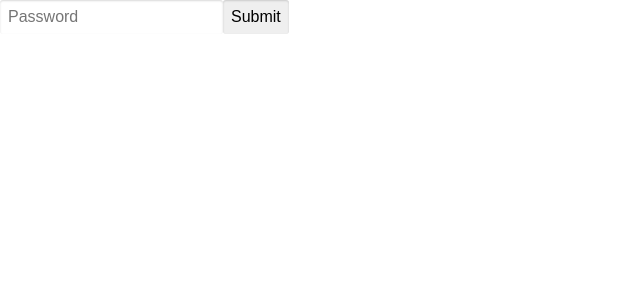
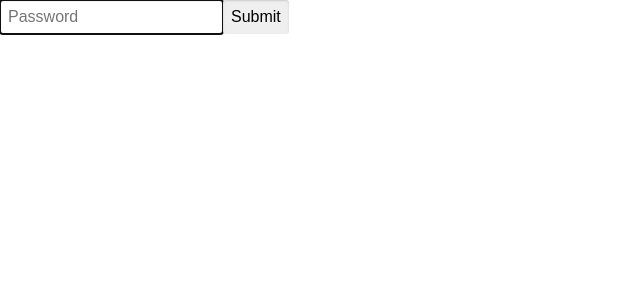
Before and after one commit to dpaakash/food-diary, a React (Create React App) app in the folder client/: page / in a window 1280 px wide. Shown: the top 300 px of the page, without its empty margins (0-640 px from the left). Built offline with nearby package versions, Linux system fonts and the light colour scheme.

Commit message:
add autofocus to input field

```diff
--- a/client/src/components/LoginPage.js
+++ b/client/src/components/LoginPage.js
@@ -7,16 +7,20 @@ const LoginPage = ({ setAuthorized }) => {
 
     return (
         <React.Fragment>
+            <form>
                 <input
                     placeholder = 'Password'
+                    type='password'
                     value = {password}
                     onChange = {(e) => setPassword(e.target.value)}
+                    autoFocus
                 />
                 <button
                     onClick = {() => verifyPassword(password, setAuthorized)}
                 >
                     Submit
                 </button>
+            </form>
         </React.Fragment>
     )
 }
```
Lines whose indentation alone changed are shown as unchanged.
